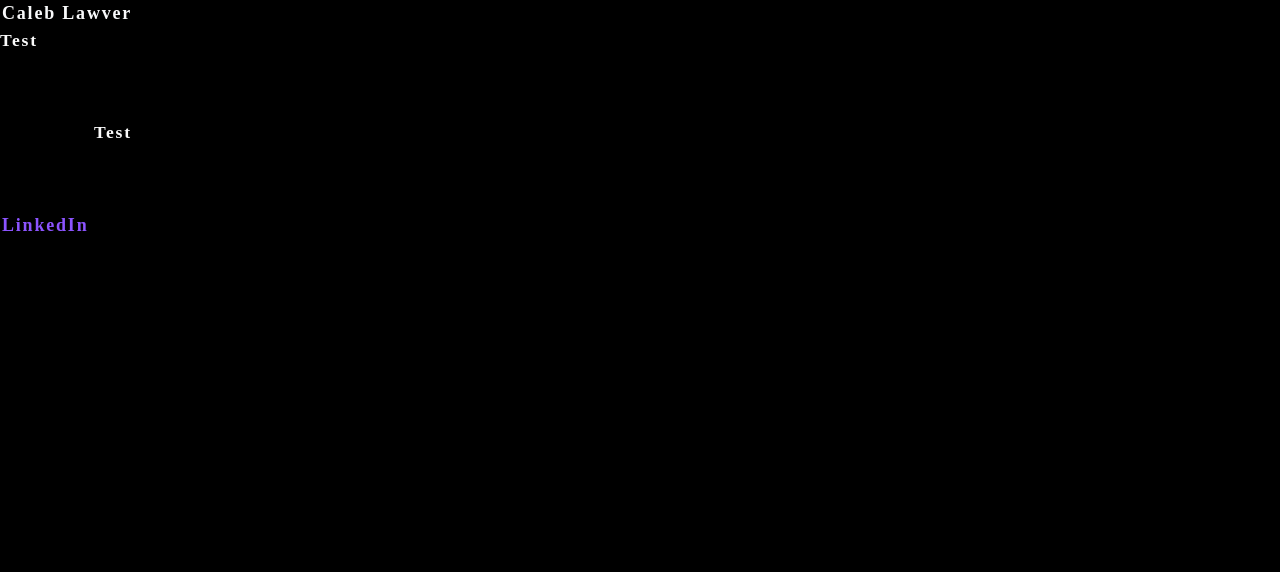
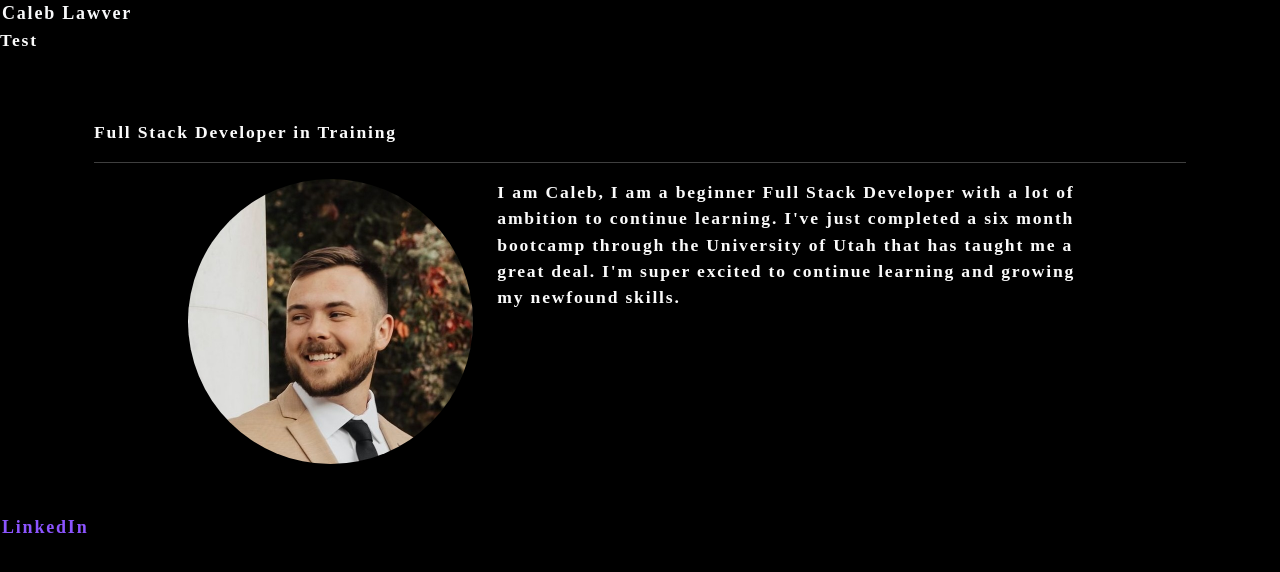
Before and after one commit to CalebLawver/my-react-portfolio, a React (Create React App) app: page / in a window 1280 px wide. Shown: the top 572 px of the page. Built offline with nearby package versions, Linux system fonts and the light colour scheme.

Commit message:
About page created

```diff
--- a/src/components/About/index.js
+++ b/src/components/About/index.js
@@ -2,7 +2,21 @@ import React from 'react';
 
 function About() {
     return (
-        <p>Test</p>
+        <div>
+            <p className="">Full Stack Developer in Training</p>
+            <hr/>
+            <div className="container">
+                <div className='row'>
+                    <img className="img-responsive rounded-circle col-4" src={require("../../assets/me.jpg")} alt="Caleb Lawver"/>
+            <p className='col-8'>
+                I am Caleb, I am a beginner Full Stack Developer with a lot of ambition to continue learning. I've just completed a six month bootcamp through the University of Utah that has taught me a great deal.
+                I'm super excited to continue learning and growing my newfound skills.
+            </p>
+                </div>
+
+            </div>
+
+        </div>
     )
 }
 
```
Also changed, not shown: src/assets/me.jpg (added).
